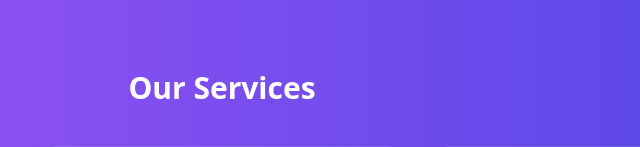
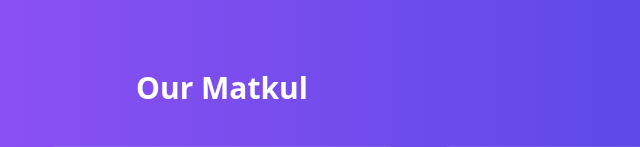
Before and after one commit to vaniloveniel/vaniloveniel.github.io, a plain HTML site: page index.html in a window 1280 px wide. Shown: the part 598-745 px from the top of the page, 418-1058 px from the left. Drawn offline with nearby package versions, Linux system fonts and the light colour scheme.

Commit message:
Update index.html

```diff
--- a/index.html
+++ b/index.html
@@ -35,7 +35,7 @@
 
   <!-- Services Section -->
   <section id="services" class="bg-gradient-to-r from-purple-500 to-indigo-600 py-20 px-6 text-white">
-    <h3 class="text-3xl font-bold text-center">Our Services</h3>
+    <h3 class="text-3xl font-bold text-center">Our Matkul</h3>
     <div class="mt-10 grid grid-cols-1 md:grid-cols-3 gap-8 max-w-6xl mx-auto">
       <div class="bg-white/10 rounded-2xl p-6 text-center shadow-lg hover:scale-105 transition">
         <i class="fa-solid fa-code text-4xl mb-4"></i>
```
